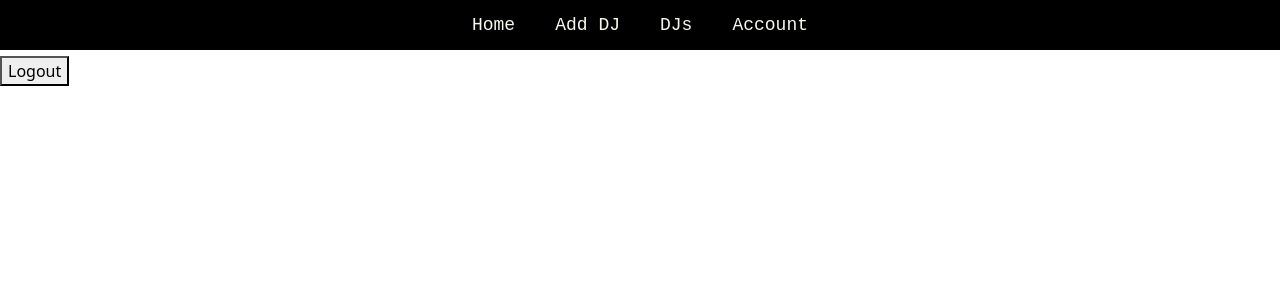
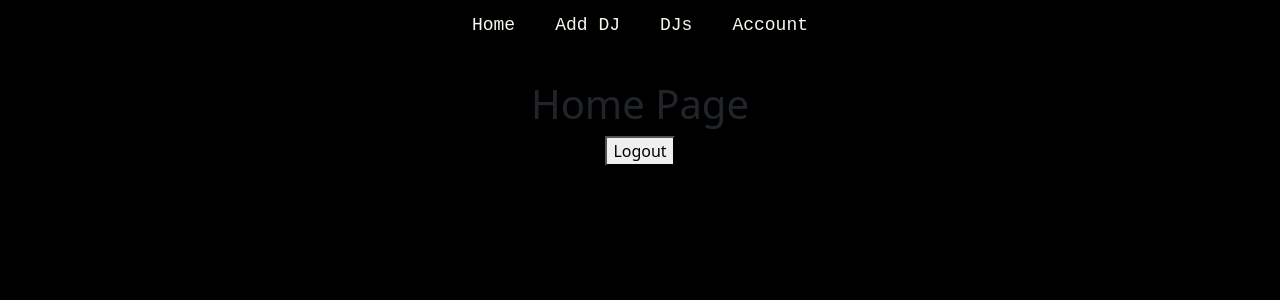
Before and after one commit to saradomincroft/dj-databass, a React (Create React App) app in the folder client/: page /home in a window 1280 px wide. Shown: the top 300 px of the page. Built offline with nearby package versions, Linux system fonts and the light colour scheme; sample sign-in values are in the browser's storage.

Commit message:
added some homepage styling

```diff
--- a/client/src/App.css
+++ b/client/src/App.css
@@ -1,38 +1,18 @@
 .App {
   text-align: center;
+  background-image: url('/public/img/bg.jpg');
+  background-size: cover;
+  background-position: center;
+  background-repeat: no-repeat;
+  height: 100vh;
+  margin: 0;
 }
 
-.App-logo {
-  height: 40vmin;
-  pointer-events: none;
+.tabcontent {
+  height: 100vh;
+  display: flex;
+  justify-content: flex-start;
+  align-items: center;
+  flex-direction: column;
+  padding-top: 80px;
 }
-
-@media (prefers-reduced-motion: no-preference) {
-  .App-logo {
-    animation: App-logo-spin infinite 20s linear;
-  }
-}
-
-.App-header {
-  background-color: #282c34;
-  min-height: 100vh;
-  display: flex;
-  flex-direction: column;
-  align-items: center;
-  justify-content: center;
-  font-size: calc(10px + 2vmin);
-  color: white;
-}
-
-.App-link {
-  color: #61dafb;
-}
-
-@keyframes App-logo-spin {
-  from {
-    transform: rotate(0deg);
-  }
-  to {
-    transform: rotate(360deg);
-  }
-}
--- a/client/src/App.js
+++ b/client/src/App.js
@@ -1,8 +1,9 @@
 import React, { useState, useEffect } from 'react';
 import { BrowserRouter as Router, Routes, Route, Navigate, useLocation } from 'react-router-dom';
+import './App.css'
 import LandingPage from './components/LandingPage';
 import Navigation from './components/Navigation/Navigation';
-import Home from './components/Home';
+import Home from './components/Home/Home';
 import Signup from './components/Signup';
 import Me from './components/Me';
 import AddDjPage from './components/AddDjPage';
--- a/client/src/components/Home.js
+++ /dev/null
@@ -1,12 +0,0 @@
-import React from 'react';
-
-const Home = ({ onLogout }) => {
-    return (
-        <div>
-            <h1>Home Page</h1>
-            <button onClick={onLogout}>Logout</button>
-        </div>
-    );
-};
-
-export default Home;
--- /dev/null
+++ b/client/src/components/Home/Home.css
@@ -0,0 +1,13 @@
+/* .home-button {
+    margin-top: 20px;
+    padding: 10px 20px;
+    background-color: #FF2400;
+    color: white;
+    border: none;
+    border-radius: 5px;
+    cursor: pointer;
+}
+
+.home-button:hover {
+    background-color: #ff6347;
+} */
--- /dev/null
+++ b/client/src/components/Home/Home.js
@@ -0,0 +1,13 @@
+import React from 'react';
+import './Home.css';
+
+export default function Home({ onLogout }) {
+  return (
+    <div id="Home" className="tabcontent">
+      <div>
+        <h1 className="white">Home Page</h1>
+        <button className="home-button" onClick={onLogout}>Logout</button>
+      </div>
+    </div>
+  );
+}
```
